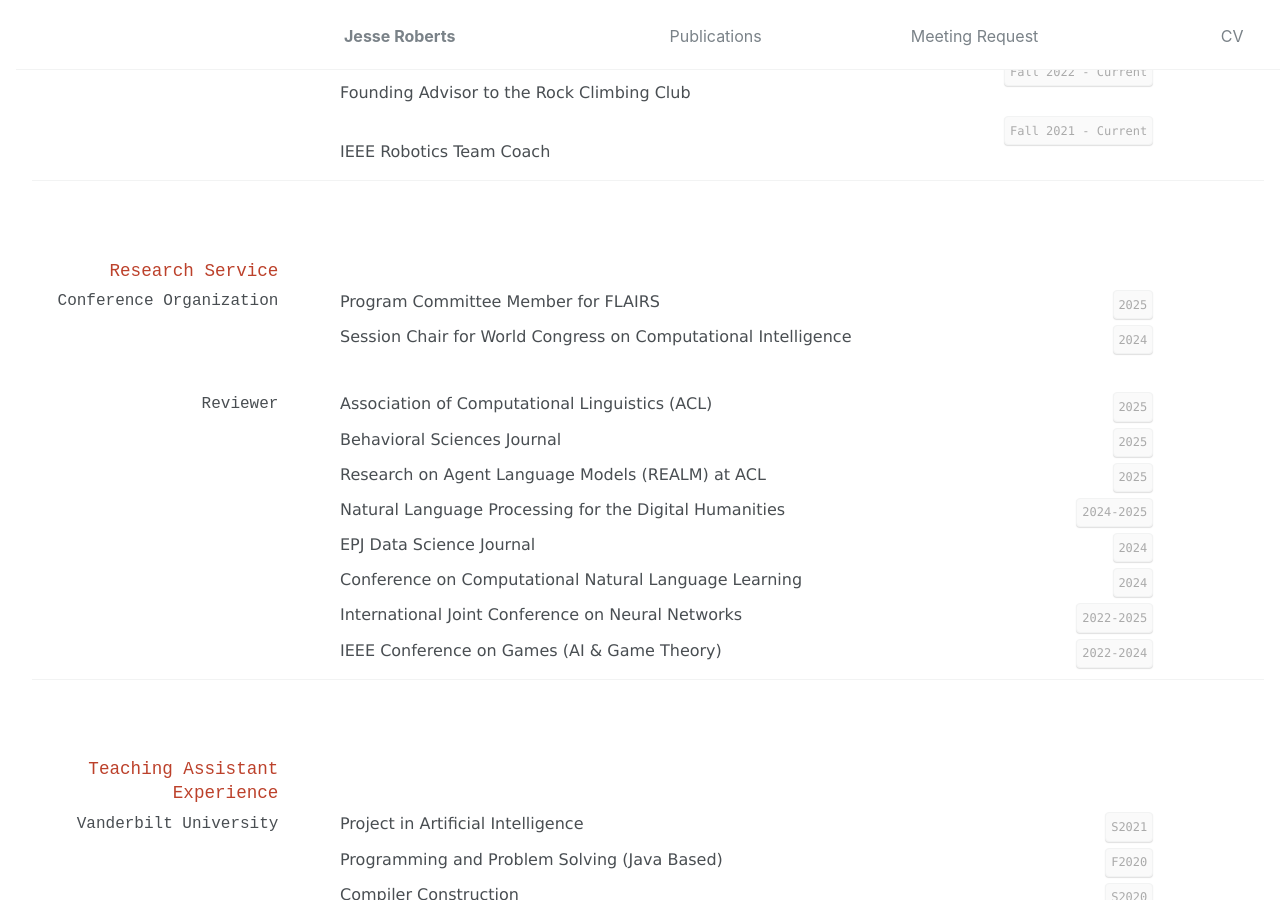
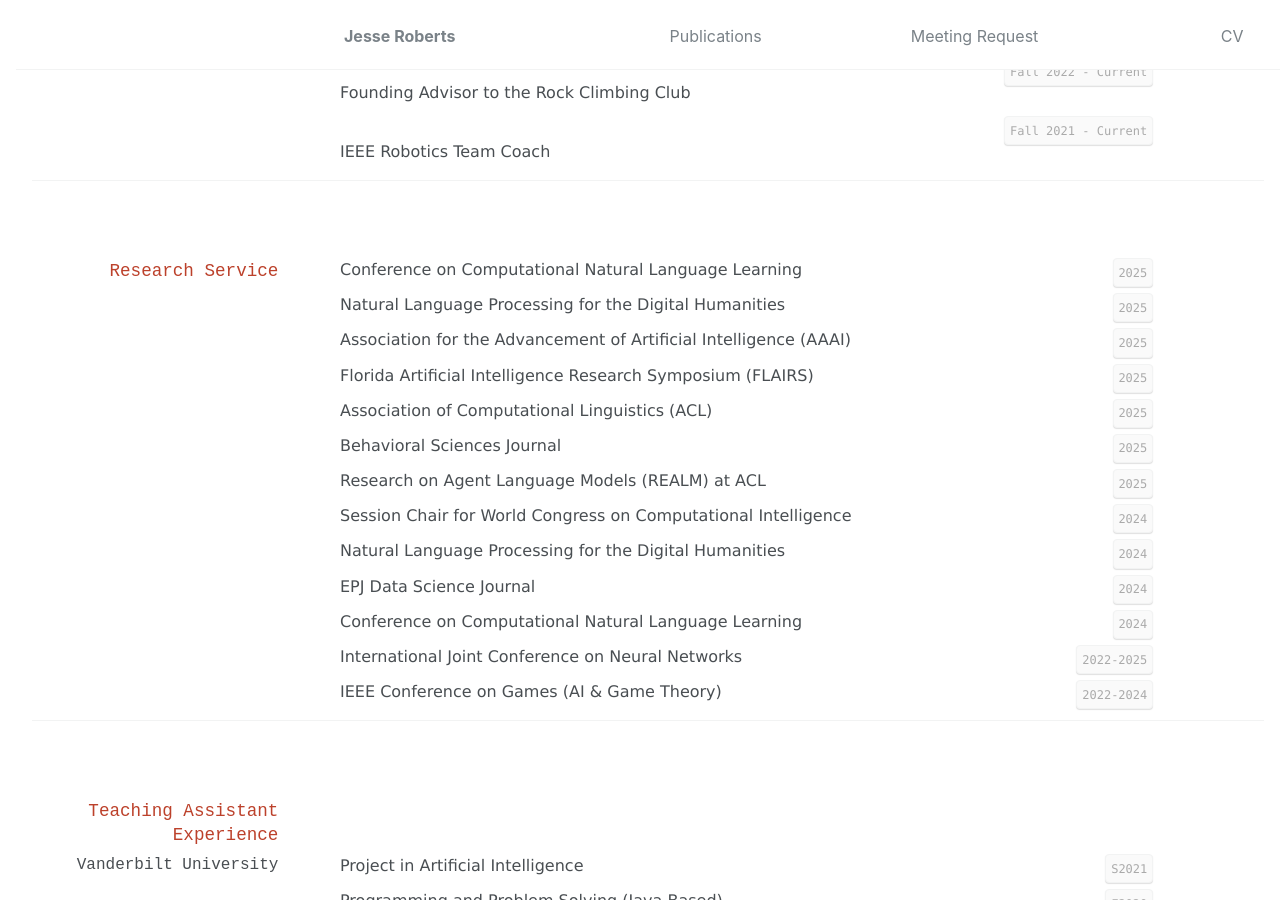
Before and after one commit to JesseTNRoberts/JesseTNRoberts.github.io, a Jekyll site: the page built from _pages/cv.md, in a window 1280 px wide and 900 px high, scrolled down 4679 px. Built offline with Jekyll 4.4.1, drawn with Linux system fonts in a browser that asks for light colours.

Commit message:
Update Service on CV

```diff
--- a/_pages/cv.md
+++ b/_pages/cv.md
@@ -259,15 +259,17 @@ IEEE Robotics Team Coach
 
 ## Research Service
 
-### Conference Organization
+`2025`
+Conference on Computational Natural Language Learning
 
 `2025`
-Program Committee Member for FLAIRS
+Natural Language Processing for the Digital Humanities
 
-`2024`
-Session Chair for World Congress on Computational Intelligence
+`2025`
+Association for the Advancement of Artificial Intelligence (AAAI)
 
-### Reviewer
+`2025`
+Florida Artificial Intelligence Research Symposium (FLAIRS)
 
 `2025`
 Association of Computational Linguistics (ACL)
@@ -278,7 +280,10 @@ Behavioral Sciences Journal
 `2025`
 Research on Agent Language Models (REALM) at ACL
 
-`2024-2025`
+`2024`
+Session Chair for World Congress on Computational Intelligence
+
+`2024`
 Natural Language Processing for the Digital Humanities
 
 `2024`
```
